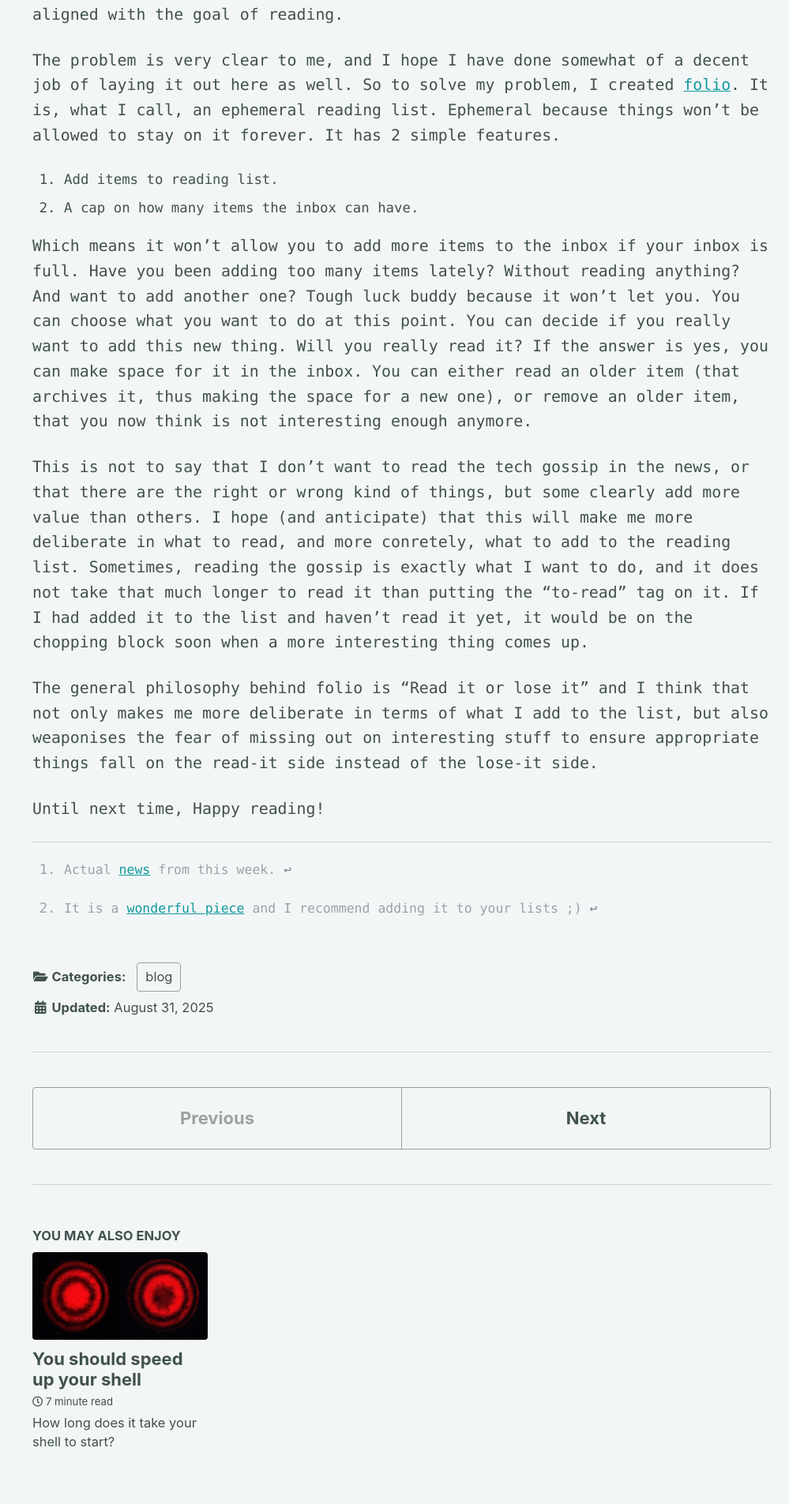
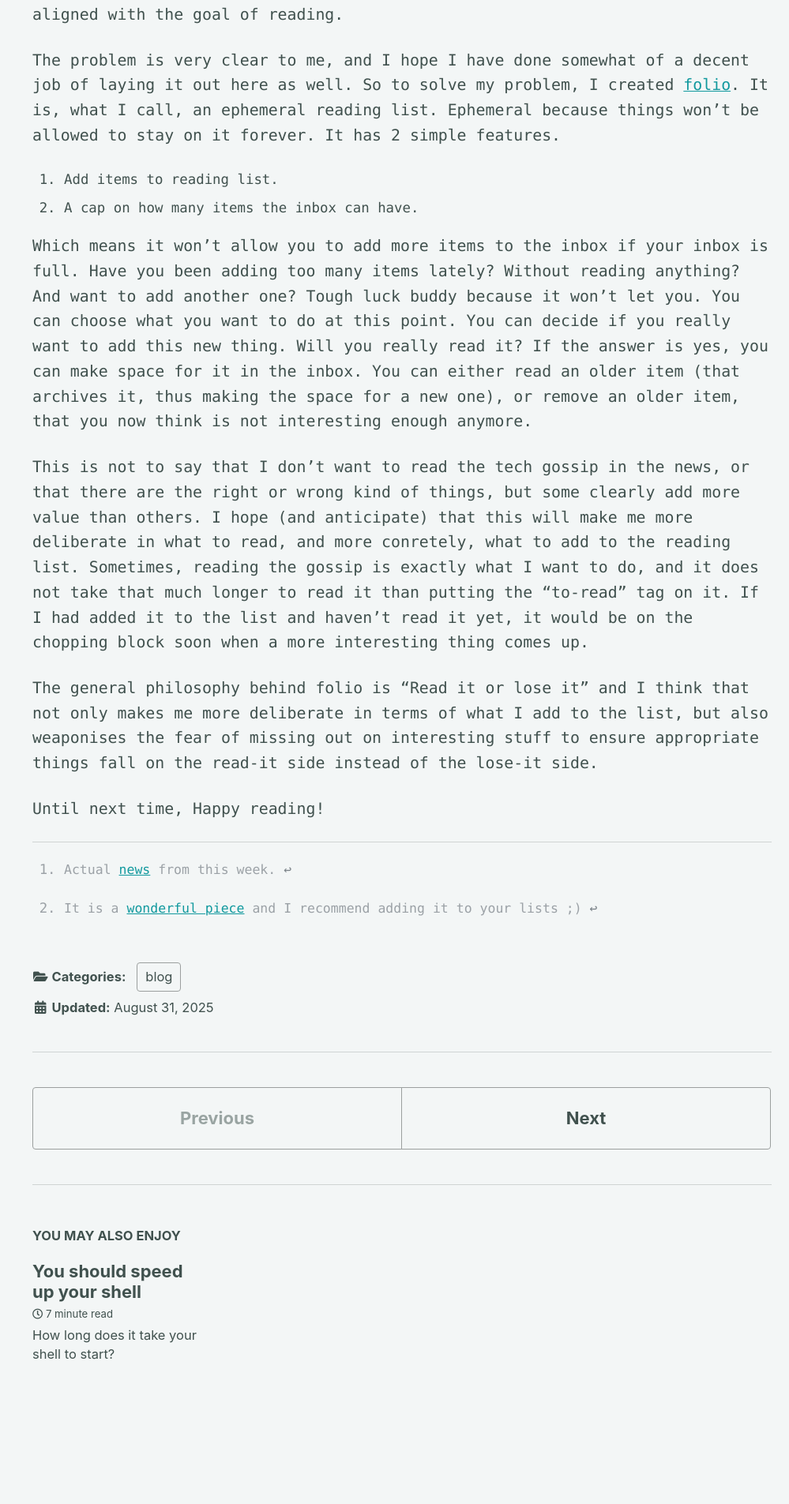
Before and after one commit to smitchaudhary/smitchaudhary.github.io, a Jekyll site: the page built from _posts/blog/2025-08-31-folio.md, in a window 1280 px wide. Shown: the part 1196-3101 px from the top of the page at 79% size, without its empty margins (281-1280 px from the left). Built offline with Jekyll 4.4.1, drawn with Linux system fonts in a browser that asks for light colours; cached includes are drawn as plain includes; comment, search, counter and statistics services are not loaded; after the commit the page ends 2989 px from its top, so only the background shows below that.

Commit message:
Remove default teaser image

```diff
--- a/_config.yml
+++ b/_config.yml
@@ -24,7 +24,7 @@ description: "Homepage for Smit Chaudhary, Quantum Algorithms Developer"
 url: "https://smitchaudhary.github.io" # the base hostname & protocol for your site e.g. "https://mmistakes.github.io"
 baseurl: "" # the subpath of your site, e.g. "/blog"
 repository: "smitchaudhary/smitchaudhary.github.io" # GitHub username/repo-name e.g. "mmistakes/minimal-mistakes"
-teaser: /assets/images/fringes.jpg # path of fallback teaser image, e.g. "/assets/images/500x300.png"
+# teaser: /assets/images/fringes.jpg # path of fallback teaser image, e.g. "/assets/images/500x300.png"
 logo: "assets/images/cat.jpg" # path of logo image to display in the masthead, e.g. "/assets/images/88x88.png"
 masthead_title: # overrides the website title displayed in the masthead, use " " for no title
 # breadcrumbs            : false # true, false (default)
```
